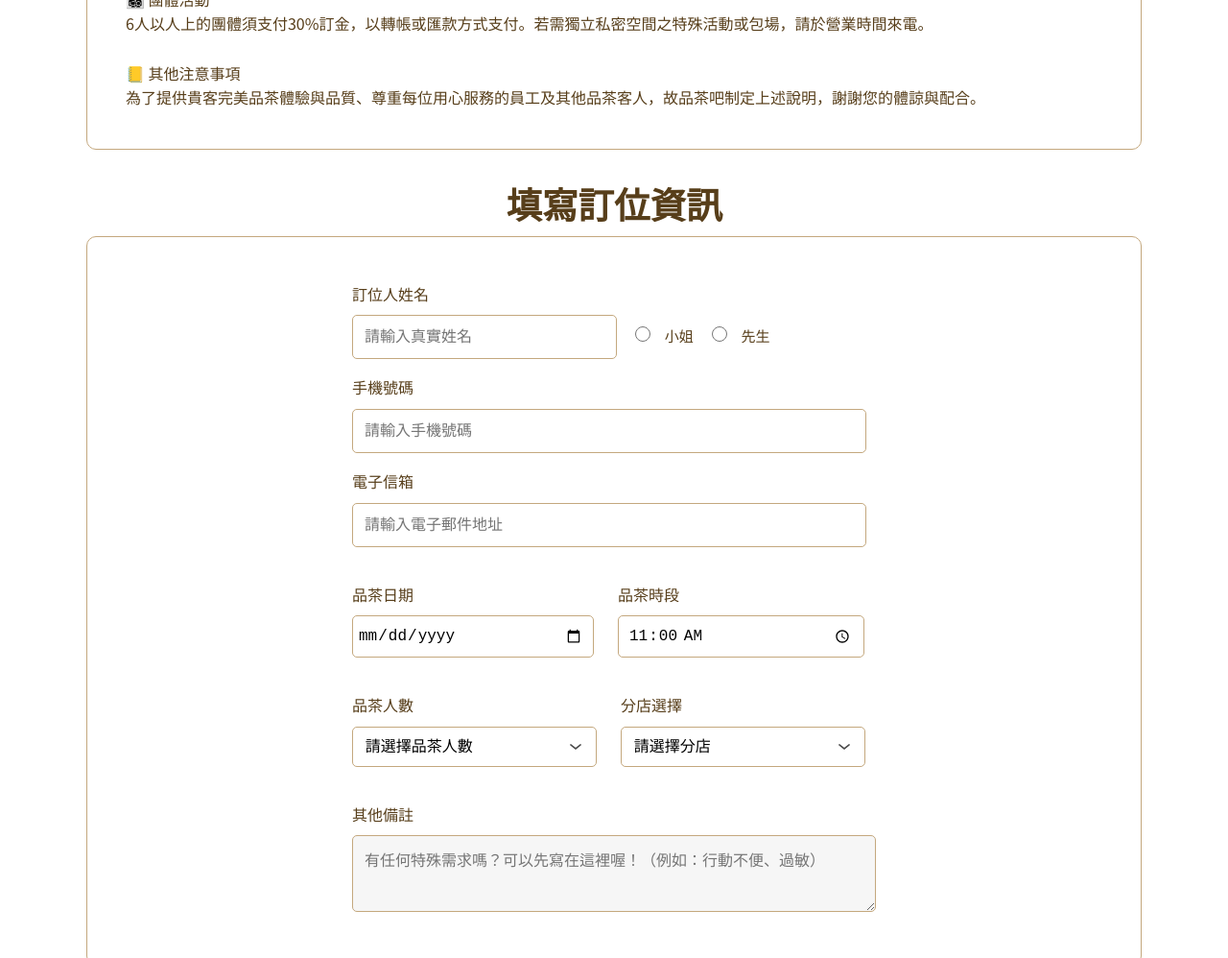
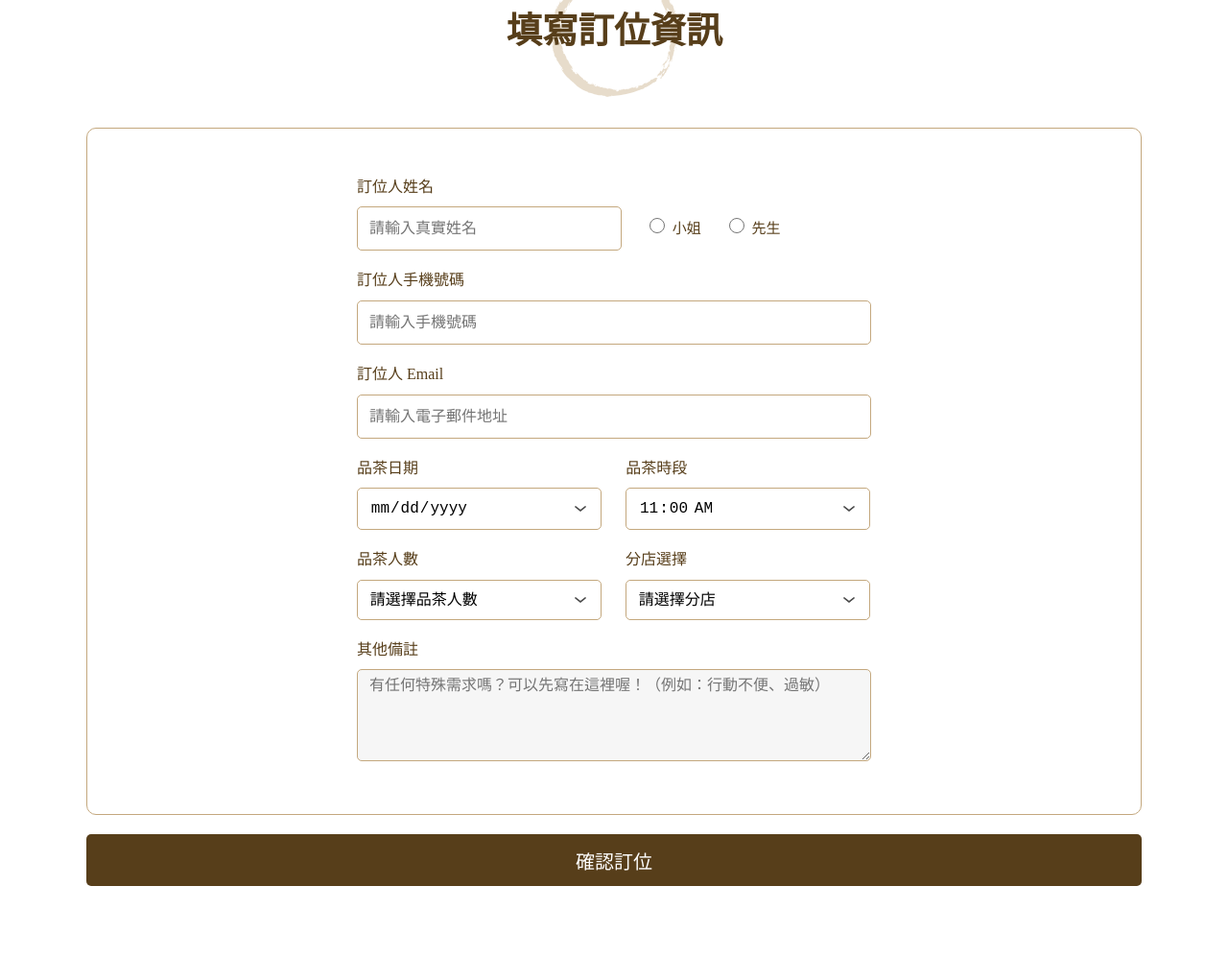
Before and after one commit to g810306/PinChaBar, a plain HTML site: page reservation.html in a window 1280 px wide. Shown: the part 1095-2093 px from the top of the page at 96% size. Drawn offline with Linux system fonts and the light colour scheme.

Commit message:
modify about and reservation style

```diff
--- a/css/reservation.css
+++ b/css/reservation.css
@@ -14,42 +14,13 @@
 
 /* ----------------------------content start------------------------------------------- */
 
-/* .content_wrapper2 {
-  position: relative;
-  background-color: rgb(255, 255, 255, 0.5);
-}
-
-.content_wrapper2::after {
-  content: "";
-  background-image: url(../img/logo\(after\).svg);
-  width: 441px;
-  height: 438px;
-
-  position: absolute;
-  z-index: -1;
-  left: 302px;
-  top: 274px;
-} */
-
-/* ---------------content_left-------------------- */
-
-.content_left p {
-  font-size: 16px;
-  border: 1px solid #c4a87e;
-  border-radius: 10px;
-  padding: 40px;
-  color: #573e1a;
-  font-family: Noto Sans TC;
-  margin-bottom: 30px;
-}
-
-.content_left h2 {
+h2 {
   /* border: 1px solid #573e1a; */
-  margin: 200px auto 128px;
+  margin: 35px auto 70px;
   position: relative;
 }
 
-.content_left h2::after {
+h2::after {
   /* border: 1px solid #573e1a; */
   content: "";
   display: block;
@@ -62,39 +33,41 @@
   z-index: -1;
 }
 
-/* ---------------content_right-------------------- */
+/* ---------------content_top-------------------- */
 
+.content_top p {
+  font-size: 16px;
+  border: 1px solid #c4a87e;
+  border-radius: 10px;
+  padding: 40px;
+  color: #573e1a;
+  font-family: Noto Sans TC;
+  margin-bottom: 70px;
+}
 
+/* ---------------content_bottom-------------------- */
 
-.content_right {
+.content_bottom {
   border: 1px solid #c4a87e;
   text-align: center;
   border-radius: 10px;
   margin-bottom: 20px;
-
-
 }
 
-.content_right ul{
+.content_bottom ul {
   /* border: 1px solid #573e1a; */
   margin: 40px auto;
   display: inline-block;
   text-align-last: left;
   color: #573e1a;
-
-
 }
 
-
-
-.content_right p {
+.content_bottom p {
   margin: 8px 0;
   font-size: 16px;
-
-
 }
 
-.content_right .name {
+.content_bottom .name {
   width: 260px;
   height: 42px;
   border: 1px solid #c4a87e;
@@ -105,18 +78,21 @@
   margin-bottom: 10px;
 }
 
-.female,
-.male{
+.female {
   width: 16px;
   height: 16px;
-  margin: 0 15px;
+  margin-left: 25px;
+  margin-right: 8px;
 }
 
+.male {
+  width: 16px;
+  height: 16px;
+  margin-left: 25px;
+  margin-right: 8px;
+}
 
-
-
-
-.content_right .phone {
+.content_bottom .phone {
   width: 520px;
   height: 42px;
   border: 1px solid #c4a87e;
@@ -127,7 +103,7 @@
   margin-bottom: 10px;
 }
 
-.content_right .email {
+.content_bottom .email {
   width: 520px;
   height: 42px;
   border: 1px solid #c4a87e;
@@ -135,74 +111,85 @@
   outline: 0;
   font-size: 16px;
   border-radius: 5px;
-  margin-bottom: 30px;
+  margin-bottom: 10px;
 }
 
-.content_right textarea {
+.content_bottom textarea {
   width: 520px;
-
   border: 1px solid #c4a87e;
-  padding: 12px;
+  padding-left: 12px;
   outline: 0;
   background-color: #f6f6f6;
-  /* margin-bottom: 20px; */
   font-size: 16px;
   border-radius: 5px;
 }
 
-.content_right ol {
+.content_bottom ol {
   display: flex;
 }
 
-.content_right ol .date {
-  width: 235px;
+.content_bottom ol .date {
+  width: 218px;
   height: 42px;
   border: 1px solid #c4a87e;
   outline: 0;
   font-size: 16px;
   border-radius: 5px;
   padding-left: 5px;
-  margin-bottom: 30px;
+  margin-bottom: 10px;
   padding-right: 10px;
-  /* padding-left: 10px;
-  padding-right: 10px; */
 
+  position: relative;
+  padding: 0px 1.4em 0px 0.8em;
+  background-color: transparent;
+  background-image: url(../img/arrow-down.svg);
+  background-repeat: no-repeat;
+  background-position: right 0.7em top 50%, 0px 0px;
 }
 
-.content_right ol .time {
-  width: 235px;
+::-webkit-calendar-picker-indicator {
+  opacity: 0;
+  position: absolute;
+  left: 0;
+  top: 0;
+  width: 100%;
+  height: 100%;
+}
+
+.content_bottom ol .time {
+  width: 218px;
   height: 42px;
   border: 1px solid #c4a87e;
   outline: 0;
   font-size: 16px;
   border-radius: 5px;
-  margin-bottom: 30px;
+  margin-bottom: 10px;
   padding-left: 10px;
   margin-left: 25px;
   padding-right: 10px;
-  /* margin: 0 10px; */
-  /* margin-left: 20px;
-  padding-left: 10px;
-  padding-right: 10px; */
 
+  position: relative;
+  padding: 0px 1.4em 0px 0.8em;
+  background-color: transparent;
+  background-image: url(../img/arrow-down.svg);
+  background-repeat: no-repeat;
+  background-position: right 0.7em top 50%, 0px 0px;
 }
 
-.content_right ol li:last-child p {
+.content_bottom ol li:last-child p {
   margin-left: 25px;
 }
 
-.content_right .partysize {
+.content_bottom .partysize {
   width: 255px;
   height: 42px;
   border: 1px solid #c4a87e;
   outline: 0;
   font-size: 16px;
   border-radius: 5px;
-  margin-bottom: 30px;
-
+  margin-bottom: 10px;
 
   padding: 0px 1.4em 0px 0.8em;
-
   appearance: none;
   background-color: transparent;
   background-image: url(../img/arrow-down.svg);
@@ -210,7 +197,7 @@
   background-position: right 0.7em top 50%, 0px 0px;
 }
 
-.content_right .store {
+.content_bottom .store {
   width: 255px;
   height: 42px;
   border: 1px solid #c4a87e;
@@ -218,12 +205,9 @@
   font-size: 16px;
   border-radius: 5px;
   margin-left: 25px;
-  /* padding-left: 10px;
-  padding-right: 10px;
-  margin-left: 20px; */
-  margin-bottom: 30px;
+  margin-bottom: 10px;
+
   padding: 0px 1.4em 0px 0.8em;
-
   appearance: none;
   background-color: transparent;
   background-image: url(../img/arrow-down.svg);
@@ -232,7 +216,6 @@
 }
 
 .send {
-  /* width: 197px; */
   width: 100%;
   height: 54px;
   background-color: #573e1a;
--- a/reservation.html
+++ b/reservation.html
@@ -87,12 +87,12 @@
         <li><a href="index.html">首頁</a></li>
         <li><a href="reservation.html">預約品茶</a></li>
       </ul>
-      <!-- content_left -->
+      <!-- content_top -->
 
-        <div class="content_left">
+        <div class="content_top">
           <h2>預約注意事項</h2>
             <p>
-              【預約注意事項】<br />
+              📢預約須知<br />
               1.本店每日可預約時間至夜間7點為止<br />
               2.品茶吧接受30天內線上預訂。若需取消或更改預訂，請提前告知。<br />
               3.訂位將保留15分鐘，如逾時將視場狀況重新安排座位。品茶時間限時110分鐘。
@@ -100,17 +100,17 @@
               🍵低消<br />
               每人最低消費為NTD$500元，並需加收一成服務費。
               <br /><br />
-              👨‍👩‍👧‍👦 團體活動<br />
+              👨‍👩‍👧‍👦團體活動<br />
               6人以人上的團體須支付30%訂金，以轉帳或匯款方式支付。若需獨立私密空間之特殊活動或包場，請於營業時間來電。
               <br /><br />
-              📒 其他注意事項<br />
+              📒其他注意事項<br />
               為了提供貴客完美品茶體驗與品質、尊重每位用心服務的員工及其他品茶客人，故品茶吧制定上述說明，謝謝您的體諒與配合。
             </p>
         </div>
 
-        <!-- content_right -->
+        <!-- content_bottom -->
         <h2>填寫訂位資訊</h2>
-        <div class="content_right">
+        <div class="content_bottom">
 
 
             <ul>
@@ -118,18 +118,18 @@
               <li>
                 <label><p>訂位人姓名</p>
                 <input type="text" class="name" placeholder="請輸入真實姓名"/></label>
-              <label>
-                  <input type="radio" class="female" name="XXX" /><span>小姐</span></label>
+              <span><label>
+                  <input type="radio" class="female" name="XXX" />小姐</label></span>
                 <label><input type="radio" class="male" name="XXX" /><span>先生</span></label>
               </li>
               <!-- input2 -->
               <li>
-                <label><p>手機號碼</p>
+                <label><p>訂位人手機號碼</p>
                 <input type="text" class="phone" placeholder="請輸入手機號碼"/></label>
               </li>
               <!-- input3 -->
               <li>
-                <label><p>電子信箱</p>
+                <label><p>訂位人 Email</p>
                 <input type="text" class="email" placeholder="請輸入電子郵件地址"/></label>
               </li>
               <!-- input4 -->
@@ -182,20 +182,15 @@
                   name=""
                   id=""
                   cols="30"
-                  rows="3"
+                  rows="5"
                   placeholder="有任何特殊需求嗎？可以先寫在這裡喔！（例如：行動不便、過敏）"
                 ></textarea>
                 <p></p>
               </li>
-              <!-- input7 -->
-              <!-- <li>
-                <input type="submit" class="send" value="確認訂位" />
-              </li> -->
             </ul>
+        </div>
 
-        </div>
         <input type="submit" class="send" value="確認訂位" />
-
     </section>
     <!-- content end-->
 
```
Also changed, not shown: about.html (+2 -2 lines), css/about.css (+7 -5 lines), img/about/Rectangle 20.png (added), img/about/Rectangle 21.png (added). Lines whose indentation alone changed are shown as unchanged.
